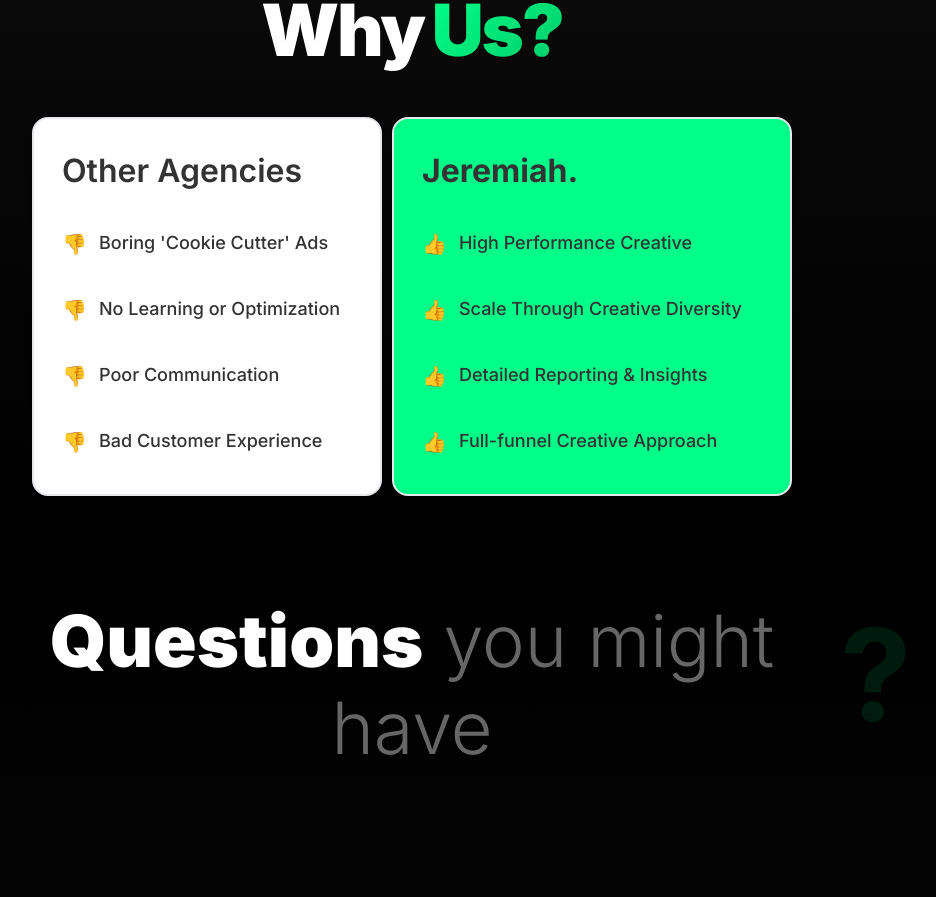
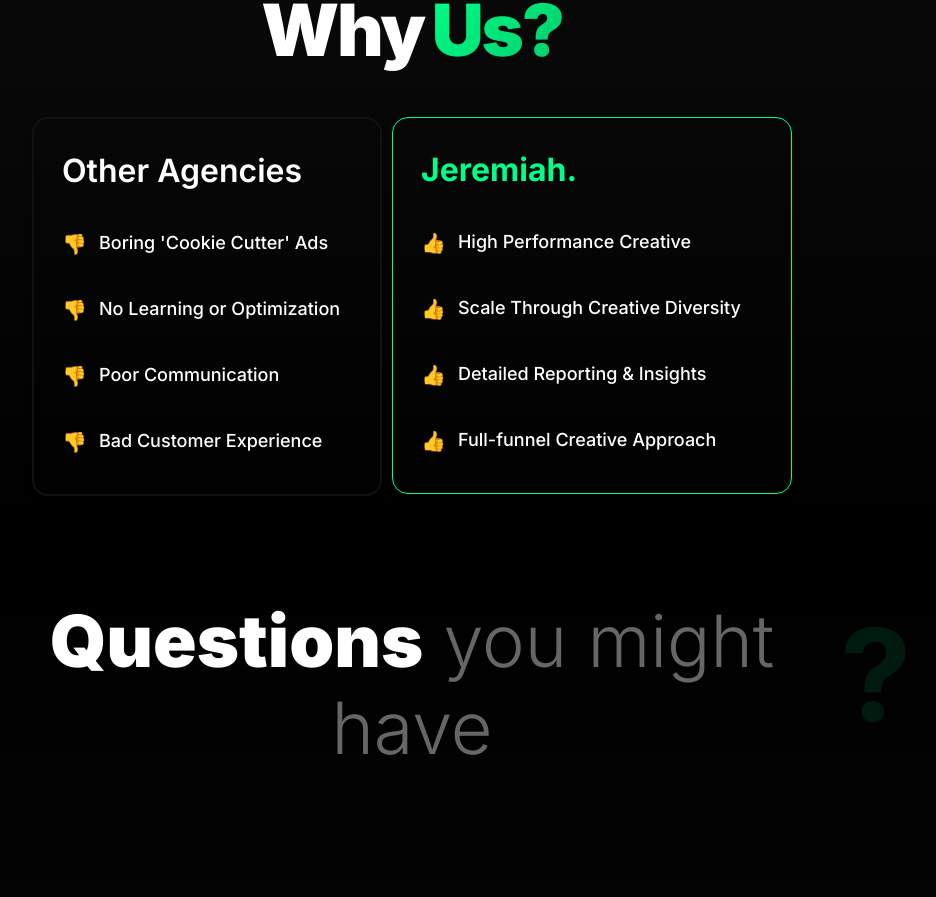
Before and after one commit to Mo-Ibra/jeremiah-portfolio, a Next.js app: page / in a window 1280 px wide. Shown: the part 9527-10424 px from the top of the page, without its empty margins (228-1164 px from the left). Built offline with nearby package versions, Linux system fonts and the light colour scheme.

Commit message:
Fix Table

```diff
--- a/styles/dtc-comparison.css
+++ b/styles/dtc-comparison.css
@@ -69,17 +69,17 @@
 }
 
 .box {
-  background-color: #ffffff;
+  background-color: transparent;
   border-radius: 16px;
   padding: 32px 28px;
-  border: 2px solid #e5e7eb;
+  border: 2px solid #111;
   box-shadow: 0 4px 6px -1px rgba(0, 0, 0, 0.1);
 }
 
 .column-title {
   font-size: 32px;
   font-weight: 600;
-  color: #333;
+  color: var(--primary-white);
   margin-bottom: 32px;
   text-align: left;
 }
@@ -106,7 +106,7 @@
 .feature-item .text {
   font-size: 18px;
   line-height: 1.4;
-  color: #333;
+  color: var(--primary-white);
   font-weight: 500;
 }
 
@@ -116,15 +116,15 @@
 }
 
 .adcrate .box {
-  background-color: var(--accent-green) !important;
+  border: 1px solid var(--accent-green);
 }
 
 .brand-name {
   font-size: 32px;
   font-weight: 700;
-  color: #333;
   margin-bottom: 32px;
   text-align: left;
+  color: var(--accent-green);
 }
 
 /* Responsive Design */
```
Also changed, not shown: app/globals.css (line endings or trailing spaces).
